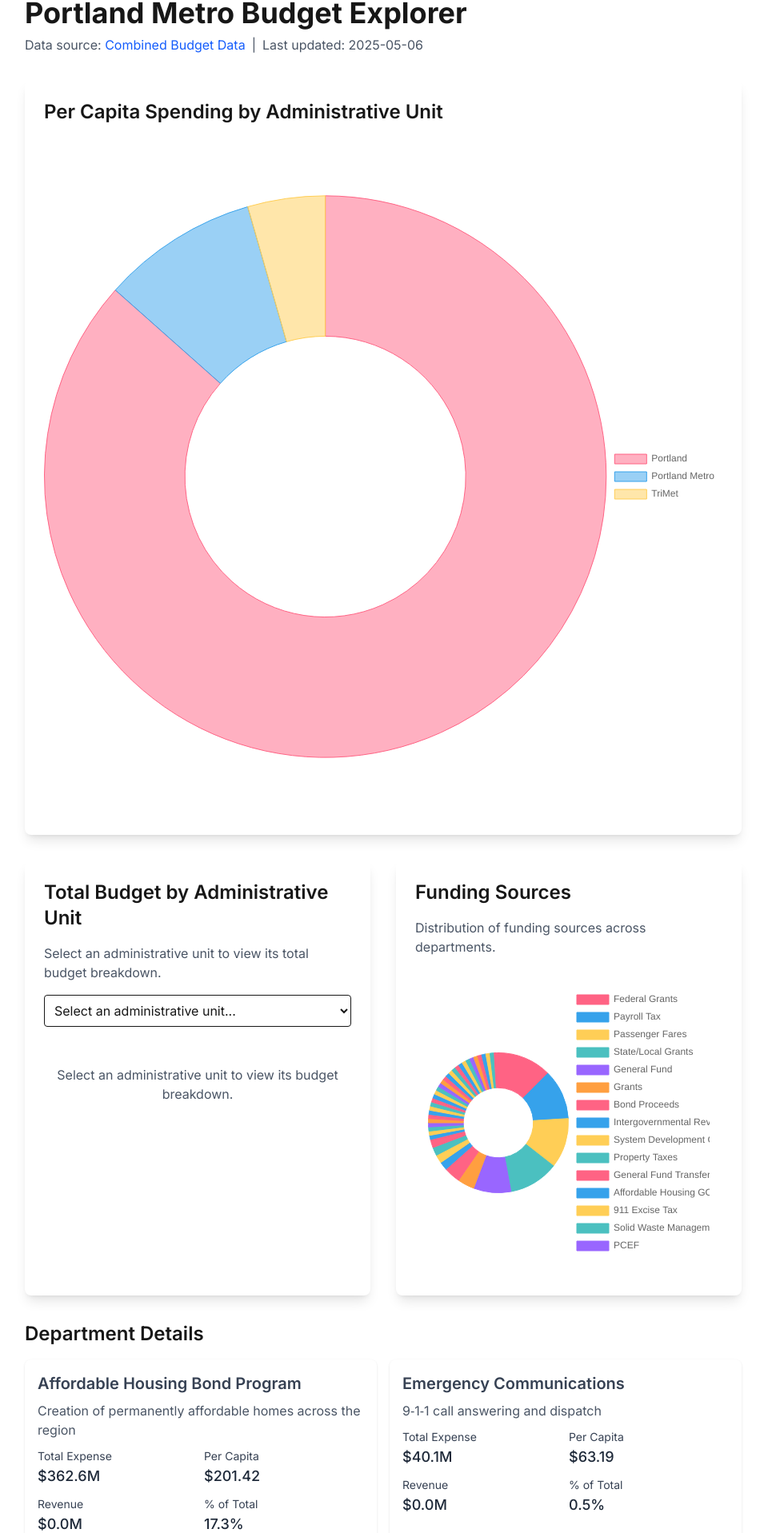
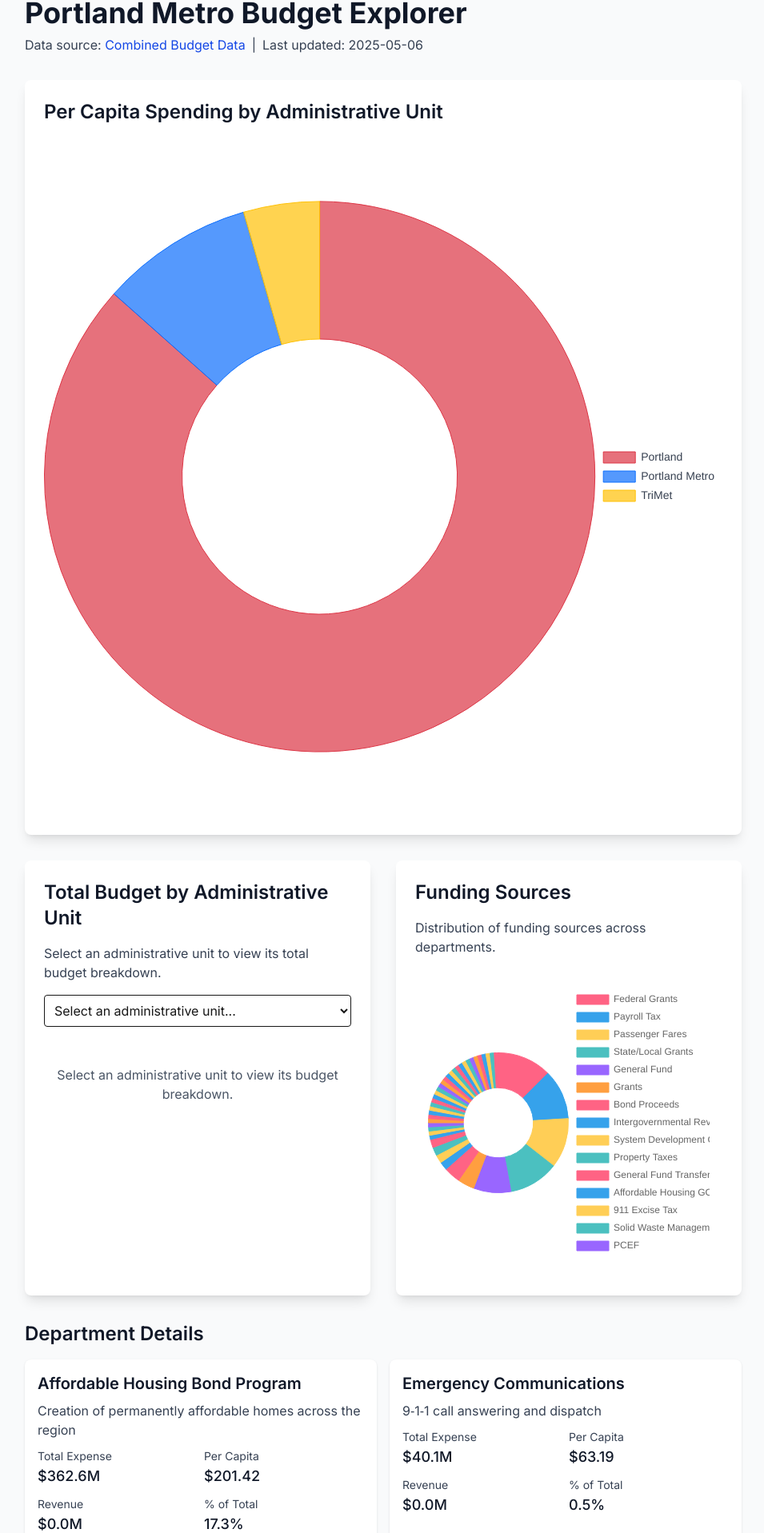
Before and after one commit to ChrisLoer/PortlandWorks, a Next.js app: page / in a window 1280 px wide. Shown: the part 36-1953 px from the top of the page at 80% size, without its empty margins (161-1116 px from the left). Built offline with nearby package versions, Linux system fonts and the light colour scheme.

Commit message:
fix up colors

```diff
--- a/src/app/page.tsx
+++ b/src/app/page.tsx
@@ -108,17 +108,17 @@
   }, {} as Record<string, BudgetItem[]>);
 
   return (
-    <main className="min-h-screen p-8">
+    <main className="min-h-screen p-8 bg-gray-50">
       <div className="max-w-4xl mx-auto">
-        <h1 className="text-4xl font-bold mb-2">Portland Metro Budget Explorer</h1>
-        <p className="text-gray-600 mb-8">
-          Data source: <a href={budgetData.dataSourceUrl} className="text-blue-600 hover:underline" target="_blank" rel="noopener noreferrer">{budgetData.dataSource}</a>
+        <h1 className="text-4xl font-bold mb-2 text-gray-900">Portland Metro Budget Explorer</h1>
+        <p className="text-gray-700 mb-8">
+          Data source: <a href={budgetData.dataSourceUrl} className="text-blue-700 hover:underline" target="_blank" rel="noopener noreferrer">{budgetData.dataSource}</a>
           <span className="mx-2">|</span>
           Last updated: {budgetData.lastUpdated}
         </p>
 
         <div className="bg-white rounded-lg shadow-lg p-6 mb-8">
-          <h2 className="text-2xl font-semibold mb-4">Per Capita Spending by Administrative Unit</h2>
+          <h2 className="text-2xl font-semibold mb-4 text-gray-900">Per Capita Spending by Administrative Unit</h2>
           <PerCapitaDonutChart
             departments={topLevelDepartments}
             administrativeUnits={adminUnitsData.units}
@@ -128,8 +128,8 @@
 
         <div className="grid grid-cols-1 md:grid-cols-2 gap-8 mb-8">
           <div className="bg-white rounded-lg shadow-lg p-6">
-            <h2 className="text-2xl font-semibold mb-4">Total Budget by Administrative Unit</h2>
-            <p className="text-gray-600 mb-4">
+            <h2 className="text-2xl font-semibold mb-4 text-gray-900">Total Budget by Administrative Unit</h2>
+            <p className="text-gray-700 mb-4">
               Select an administrative unit to view its total budget breakdown.
             </p>
             <BudgetBreakdownSelector
@@ -139,15 +139,15 @@
           </div>
 
           <div className="bg-white rounded-lg shadow-lg p-6">
-            <h2 className="text-2xl font-semibold mb-4">Funding Sources</h2>
-            <p className="text-gray-600 mb-4">
+            <h2 className="text-2xl font-semibold mb-4 text-gray-900">Funding Sources</h2>
+            <p className="text-gray-700 mb-4">
               Distribution of funding sources across departments.
             </p>
             <FundingSourcesChart departments={transformedDepartments} showOnlyTopLevel={true} />
           </div>
         </div>
 
-        <h2 className="text-2xl font-semibold mb-4">Department Details</h2>
+        <h2 className="text-2xl font-semibold mb-4 text-gray-900">Department Details</h2>
         <div className="grid grid-cols-1 md:grid-cols-2 gap-4">
           {topLevelDepartments.map((dept) => {
             const adminUnit = adminUnitsData.units.find(unit => {
@@ -163,25 +163,25 @@
 
             return (
               <div key={dept.id} className="bg-white rounded-lg shadow p-4">
-                <h3 className="text-xl font-semibold mb-2 text-gray-700">{dept.name}</h3>
-                <p className="text-gray-600 mb-2">{dept.description}</p>
+                <h3 className="text-xl font-semibold mb-2 text-gray-900">{dept.name}</h3>
+                <p className="text-gray-700 mb-2">{dept.description}</p>
 
                 <div className="grid grid-cols-2 gap-2 mb-4">
                   <div>
                     <span className="text-sm text-gray-700">Total Expense</span>
-                    <p className="text-lg font-medium text-gray-800">${(dept.totalExpense / 1000000).toFixed(1)}M</p>
+                    <p className="text-lg font-medium text-gray-900">${(dept.totalExpense / 1000000).toFixed(1)}M</p>
                   </div>
                   <div>
                     <span className="text-sm text-gray-700">Per Capita</span>
-                    <p className="text-lg font-medium text-gray-800">${(dept.totalExpense / adminUnit.population).toFixed(2)}</p>
+                    <p className="text-lg font-medium text-gray-900">${(dept.totalExpense / adminUnit.population).toFixed(2)}</p>
                   </div>
                   <div>
                     <span className="text-sm text-gray-700">Revenue</span>
-                    <p className="text-lg font-medium text-gray-800">${(dept.totalRevenue / 1000000).toFixed(1)}M</p>
+                    <p className="text-lg font-medium text-gray-900">${(dept.totalRevenue / 1000000).toFixed(1)}M</p>
                   </div>
                   <div>
                     <span className="text-sm text-gray-700">% of Total</span>
-                    <p className="text-lg font-medium text-gray-800">{(dept.allocation * 100).toFixed(1)}%</p>
+                    <p className="text-lg font-medium text-gray-900">{(dept.allocation * 100).toFixed(1)}%</p>
                   </div>
                 </div>
 
@@ -213,7 +213,7 @@
                 )}
 
                 {dept.notes && (
-                  <div className="mt-2 text-sm text-gray-600 italic">
+                  <div className="mt-2 text-sm text-gray-700 italic">
                     {dept.notes}
                   </div>
                 )}
@@ -224,7 +224,7 @@
                     <ul className="list-disc list-inside mt-1">
                       {dept.references.map((ref, index) => (
                         <li key={index}>
-                          <a href={ref.url} className="text-blue-600 hover:underline" target="_blank" rel="noopener noreferrer">
+                          <a href={ref.url} className="text-blue-700 hover:underline" target="_blank" rel="noopener noreferrer">
                             {ref.title}
                           </a>
                         </li>
--- a/src/components/charts/PerCapitaDonutChart.tsx
+++ b/src/components/charts/PerCapitaDonutChart.tsx
@@ -70,18 +70,18 @@
       {
         data: adminUnitData.map(data => data.perCapitaExpense),
         backgroundColor: [
-          'rgba(255, 99, 132, 0.5)',
-          'rgba(54, 162, 235, 0.5)',
-          'rgba(255, 206, 86, 0.5)',
-          'rgba(75, 192, 192, 0.5)',
-          'rgba(153, 102, 255, 0.5)',
+          'rgba(220, 53, 69, 0.7)',    // Darker red
+          'rgba(13, 110, 253, 0.7)',   // Darker blue
+          'rgba(255, 193, 7, 0.7)',    // Darker yellow
+          'rgba(25, 135, 84, 0.7)',    // Darker green
+          'rgba(111, 66, 193, 0.7)',   // Darker purple
         ],
         borderColor: [
-          'rgba(255, 99, 132, 1)',
-          'rgba(54, 162, 235, 1)',
-          'rgba(255, 206, 86, 1)',
-          'rgba(75, 192, 192, 1)',
-          'rgba(153, 102, 255, 1)',
+          'rgb(220, 53, 69)',          // Solid red
+          'rgb(13, 110, 253)',         // Solid blue
+          'rgb(255, 193, 7)',          // Solid yellow
+          'rgb(25, 135, 84)',          // Solid green
+          'rgb(111, 66, 193)',         // Solid purple
         ],
         borderWidth: 1,
       },
@@ -93,10 +93,21 @@
     plugins: {
       legend: {
         position: 'right' as const,
+        labels: {
+          color: 'rgb(55, 65, 81)',    // text-gray-700
+          font: {
+            size: 14
+          }
+        }
       },
       title: {
         display: true,
         text: `Total Per Capita Spending: $${totalPerCapitaSpending.toFixed(2)}`,
+        color: 'rgb(55, 65, 81)',      // text-gray-700
+        font: {
+          size: 16,
+          weight: 'bold' as const
+        }
       },
       tooltip: {
         callbacks: {
@@ -105,7 +116,15 @@
             const percentage = ((value / totalPerCapitaSpending) * 100).toFixed(1);
             return `${context.label}: $${value.toFixed(2)} (${percentage}%)`;
           }
-        }
+        },
+        titleColor: 'rgb(55, 65, 81)',  // text-gray-700
+        bodyColor: 'rgb(55, 65, 81)',   // text-gray-700
+        backgroundColor: 'rgba(255, 255, 255, 0.9)',
+        borderColor: 'rgb(209, 213, 219)', // border-gray-300
+        borderWidth: 1,
+        padding: 12,
+        displayColors: true,
+        boxPadding: 6
       }
     },
     cutout: '50%',
```
